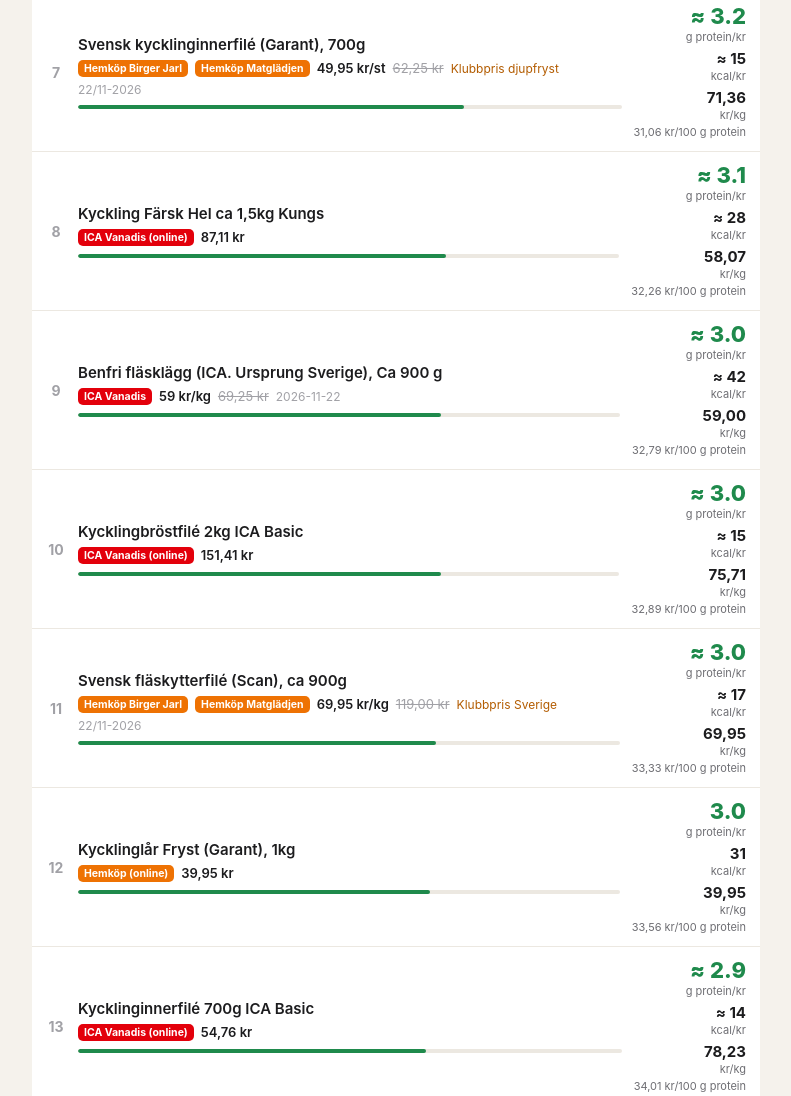
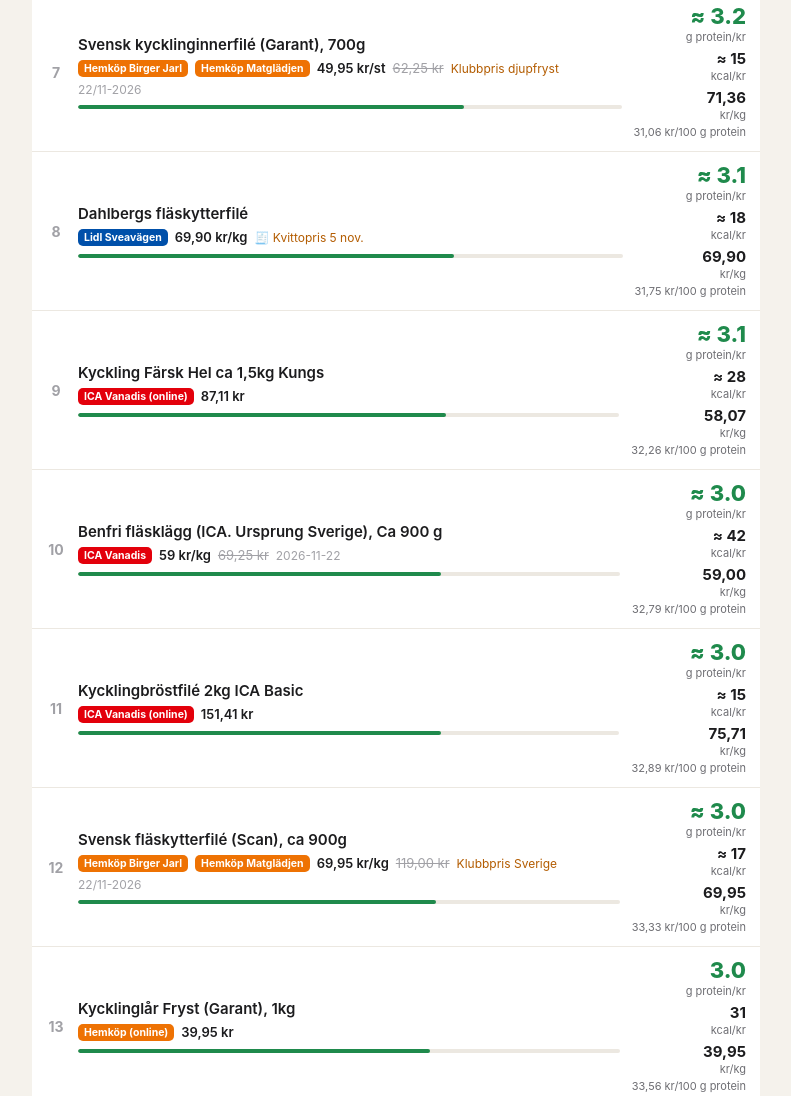
Before and after one commit to bbunkern/AlbanskMat, a plain HTML site: page index.html in a window 1280 px wide. Shown: the part 1261-2357 px from the top of the page, without its empty margins (244-1035 px from the left). Drawn offline with Linux system fonts and the light colour scheme.

Commit message:
Lidl: fasta priser från kvitton + näringsvärden (Livsmedelsverket/etikett)
Co-Authored-By: Claude Opus 5.5 <noreply@anthropic.com>

```diff
--- /dev/null
+++ b/data/lidl-kvitto.json
@@ -0,0 +1,34 @@
+{
+  "om": "Lidls fasta sortiment finns inte på lidl.se. Priserna här är avlästa från kvitton (Lidl Sveavägen 59). Näringsvärden: etikett där den är känd, annars Livsmedelsverkets livsmedelsdatabas (LMV) eller typvärde. 'vikt_antagen' = förpackningsvikten står inte på kvittot.",
+  "butik": "Lidl Sveavägen",
+  "varor": [
+    { "namn": "Kycklingbröstfilé (Lidl), 1 kg", "pris": 87.90, "kg": 1.0, "vikt_antagen": true, "datum": "2026-10-29", "ursprung": "Sverige", "a": true,
+      "protein": 23.1, "kcal": 104, "fett": 1.2, "kalla": "Livsmedelsverket: Kyckling bröstfilé rå u. skinn" },
+    { "namn": "Dahlbergs fläskytterfilé", "pris": 69.90, "perkg": true, "datum": "2026-11-05", "ursprung": "Sverige", "a": true,
+      "protein": 22, "kcal": 125, "fett": 4, "kalla": "Typvärde för svensk fläskytterfilé (etiketter ca 21–22 g protein, 4 g fett)" },
+    { "namn": "Butcher's fläskytterfilé", "pris": 89.81, "perkg": true, "lidlplus": 69.90, "datum": "2026-10-16", "a": true,
+      "protein": 22, "kcal": 125, "fett": 4, "kalla": "Typvärde för fläskytterfilé (etiketter ca 21–22 g protein, 4 g fett)" },
+    { "namn": "Fläskfärs 20% fett (Lidl), 1 kg", "pris": 59.90, "kg": 1.0, "vikt_antagen": true, "datum": "2026-10-16", "a": true,
+      "protein": 16.0, "kcal": 242, "fett": 20, "kalla": "Livsmedelsverket: Gris färs rå fett 20%" },
+    { "namn": "Arla Mild kvarg vanilj, 1 kg", "pris": 38.90, "kg": 1.0, "datum": "2026-10-16", "a": true, "etikett": true,
+      "protein": 9.7, "kcal": 59, "fett": 0.2, "kalla": "Arlas etikett: 9,7 g protein, 0,2 g fett, 59 kcal per 100 g" },
+    { "namn": "Ägg 24-pack frigående M (Lidl)", "pris": 59.90, "kg": 1.272, "datum": "2026-11-05", "a": true,
+      "protein": 12.1, "kcal": 136, "fett": 9.8, "kalla": "Livsmedelsverket: Ägg rått. Kilopriset räknas på ätlig vikt, ca 53 g per M-ägg (24 × 53 g = 1,27 kg)" },
+    { "namn": "MSC Tonfisk i vatten (Lidl), 120 g avrunnen", "pris": 11.81, "kg": 0.12, "vikt_antagen": true, "datum": "2026-09-08", "a": true,
+      "protein": 24.1, "kcal": 106, "fett": 1.0, "kalla": "Livsmedelsverket: Tonfisk i vatten konserv. avrunnen (per 100 g avrunnen vikt)" },
+    { "namn": "Kikärtor i vatten (Lidl), 400 g / 240 g avrunnen", "pris": 8.90, "kg": 0.24, "vikt_antagen": true, "datum": "2026-09-08", "a": false,
+      "protein": 7.5, "kcal": 128, "fett": 2.5, "kalla": "Livsmedelsverket: Kikärtor konserv. u. lag (per 100 g avrunnen vikt)" },
+    { "namn": "Matvete (Lidl), 500 g", "pris": 11.26, "kg": 0.5, "vikt_antagen": true, "datum": "2026-09-08", "a": false,
+      "protein": 10, "kcal": 350, "fett": 1.5, "kalla": "Typvärde för okokt matvete (t.ex. Frebaco: 10 g protein, 350 kcal)" },
+    { "namn": "Fullkornsris (Lidl), 1 kg", "pris": 28.29, "kg": 1.0, "vikt_antagen": true, "datum": "2026-11-05", "a": false,
+      "protein": 9.4, "kcal": 365, "fett": 3.0, "kalla": "Livsmedelsverket: Ris råris långkornigt okokt fullkorn" },
+    { "namn": "Jasminris (Lidl), 2 kg", "pris": 41.90, "kg": 2.0, "datum": "2026-11-05", "a": false,
+      "protein": 7.5, "kcal": 354, "fett": 0.7, "kalla": "Livsmedelsverket: Ris jasmin okokt" },
+    { "namn": "Havregryn fiberberikade (Lidl), 1,5 kg", "pris": 21.50, "kg": 1.5, "vikt_antagen": true, "datum": "2026-11-05", "a": false,
+      "protein": 10.0, "kcal": 371, "fett": 7.3, "kalla": "Livsmedelsverket: Fiberhavregryn fullkorn havre m. vetekli" },
+    { "namn": "Potatis (Lidl), lösvikt", "pris": 12.90, "perkg": true, "lidlplus": 7.90, "datum": "2026-11-05", "a": false,
+      "protein": 1.8, "kcal": 81, "fett": 0.1, "kalla": "Livsmedelsverket: Potatis höst rå" },
+    { "namn": "Mozzarella (Lidl), 125 g", "pris": 9.90, "kg": 0.125, "datum": "2026-10-16", "a": true, "info": "2 för 14 kr",
+      "protein": 15.6, "kcal": 214, "fett": 16.6, "kalla": "Livsmedelsverket: Ost mozzarella fett 18%" }
+  ]
+}
--- a/index.html
+++ b/index.html
@@ -353,8 +353,24 @@ function data() {
     for (const [rubrik, rader] of Object.entries(s.sok || {})) (sok[rubrik] ||= []).push(...rader.map(tillObj));
     (s.fel || []).forEach(f => fel.push(f));
   }
-  if (d.id === scans[0]?.id) poster.push(...kortdatumSomPoster());
+  if (d.id === scans[0]?.id) poster.push(...kortdatumSomPoster(), ...lidlKvittoSomPoster());
   return { poster, sok, fel, tid: d.data.tid };
+}
+// Lidls fasta sortiment (finns inte på lidl.se): priser avlästa från kvitton, näringsvärden från etikett/Livsmedelsverket.
+let lidlKvitto = null;
+const datumKort = d => new Date(d + "T12:00:00").toLocaleDateString("sv-SE", { day: "numeric", month: "short" });
+function lidlKvittoSomPoster() {
+  if (!lidlKvitto?.varor) return [];
+  return lidlKvitto.varor.map((f, i) => {
+    const kg = f.perkg ? f.pris : f.pris / f.kg, k = "lidlk:" + i;
+    if (naringCache) naringCache[k] = [f.protein, f.kcal, { b: "100 g", u: f.ursprung || null, kalla: f.kalla,
+      t: [["Energi", f.kcal + " kcal"], ["Fett", String(f.fett).replace(".", ",") + " g"], ["Protein", String(f.protein).replace(".", ",") + " g"]] }];
+    const x = { v: f.namn, e: kr(f.pris) + (f.perkg ? "/kg" : ""), p: f.pris, o: null, r: 0, kg, b: lidlKvitto.butik,
+      g: "", i: ["🧾 Kvittopris " + datumKort(f.datum), f.lidlplus ? "Lidl Plus " + kr(f.lidlplus) + (f.perkg ? "/kg" : "") : "", f.info || "", f.vikt_antagen ? "vikt antagen" : ""].filter(Boolean).join(" · "),
+      pk: Math.round(f.protein * 1000 / kg) / 100, a: f.a, kk: Math.round(f.kcal * 10 / kg), u: null, n: f.etikett ? 1 : null, k, ur: f.ursprung || null, lk: f };
+    x.c = KOLH.test(x.v) ? 1 : null;
+    return x;
+  });
 }
 // Dina egna kortdatum-/hyllprisfynd blandas in i alla listor och sökningar (bara när Kortdatum är upplåst på enheten).
 // Med: varor vars bäst före-datum inte har passerat, eller som loggats de senaste 7 dagarna om datum saknas.
@@ -507,7 +523,7 @@ function status(text) { $("status").hidden = !text; $("status").textContent = te
 
 // ---------- Innehållsruta: ingredienser och näringsvärden (skrapade från butikerna) ----------
 let naringCache = null;
-const kallaNamn = k => k?.startsWith("hemkop:") ? "Hemköp" : k?.startsWith("ica:") ? "ICA Handla" : null;
+const kallaNamn = k => k?.startsWith("hemkop:") ? "Hemköp" : k?.startsWith("ica:") ? "ICA Handla" : k?.startsWith("lidlk:") ? "ditt Lidl-kvitto" : null;
 async function visaVara(x) {
   if (x.kd) {
     const f = x.kd;
@@ -556,6 +572,7 @@ async function visaVara(x) {
   } else if (info && !info.i) {
     html += `<h3>Ingredienser</h3><div class="kort-ruta">Butiken anger ingen ingrediensförteckning (ofta en ren råvara).</div>`;
   }
+  if (x.lk) html += `<h3>Källa</h3><div class="kort-ruta">Priset är avläst från ditt kvitto (${esc(x.b)}, ${esc(datumKort(x.lk.datum))})${x.lk.vikt_antagen ? ". Förpackningsvikten står inte på kvittot och är antagen" : ""}. Näringsvärde: ${esc(x.lk.kalla)}.</div>`;
   const kalla = kallaNamn(x.k) || (/^Lidl/.test(x.b) ? "Lidl" : /^ICA/.test(x.b) ? "ICA" : "butiken");
   html += `<div class="kalla">Uppgifter hämtade från ${esc(kalla)}.${x.u && /^https:\/\//.test(x.u) ? ` <a href="${esc(x.u)}" target="_blank" rel="noopener">Öppna hos butiken</a>` : ""}</div>`;
   $("ark-innehall").innerHTML = html;
@@ -763,7 +780,7 @@ async function laddaDag(id) {
 
 (async () => {
   let nar;
-  [senaste, icaonline, nar] = await Promise.all([hamta("data/senaste.json"), hamta("data/icaonline.json"), hamta("data/naring.json")]);
+  [senaste, icaonline, nar, lidlKvitto] = await Promise.all([hamta("data/senaste.json"), hamta("data/icaonline.json"), hamta("data/naring.json"), hamta("data/lidl-kvitto.json")]);
   naringCache = nar || {};
   let dagar = await hamta("data/historik/index.json");
   if (!Array.isArray(dagar)) dagar = [];
```
